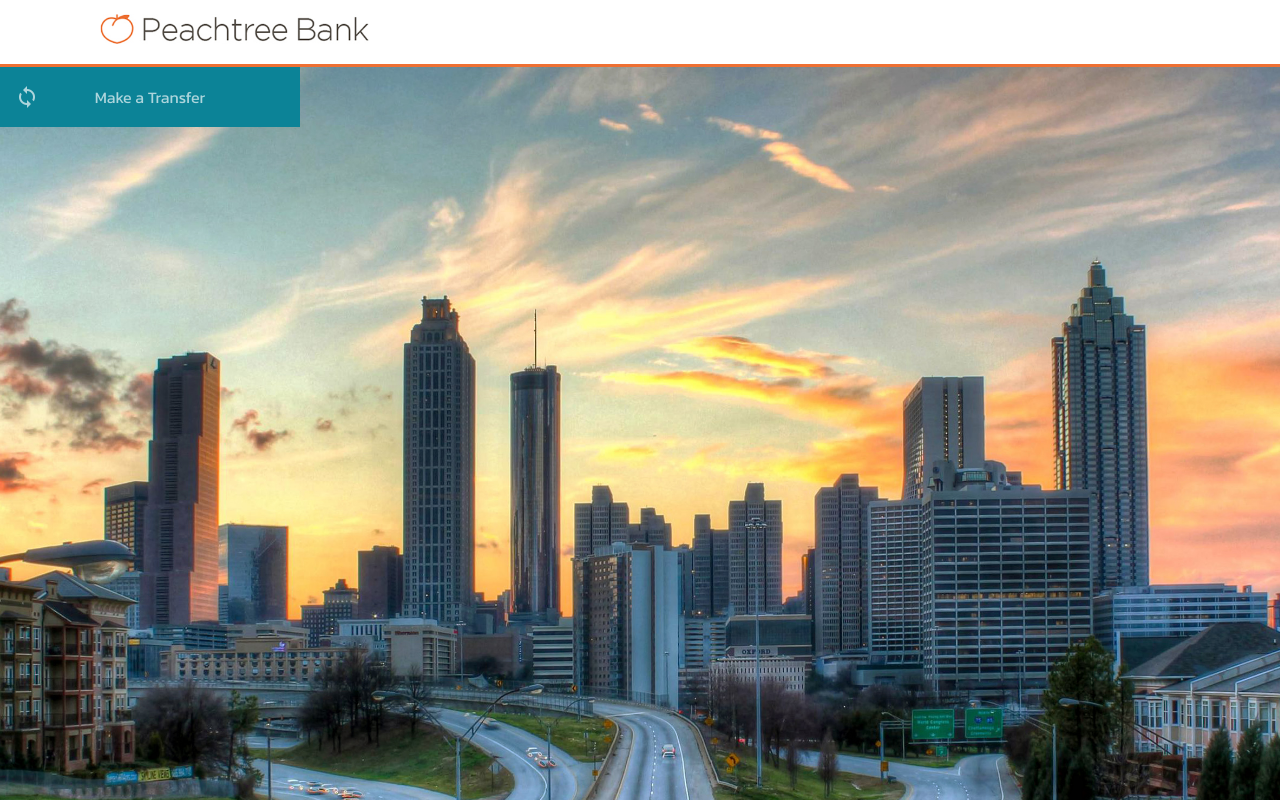
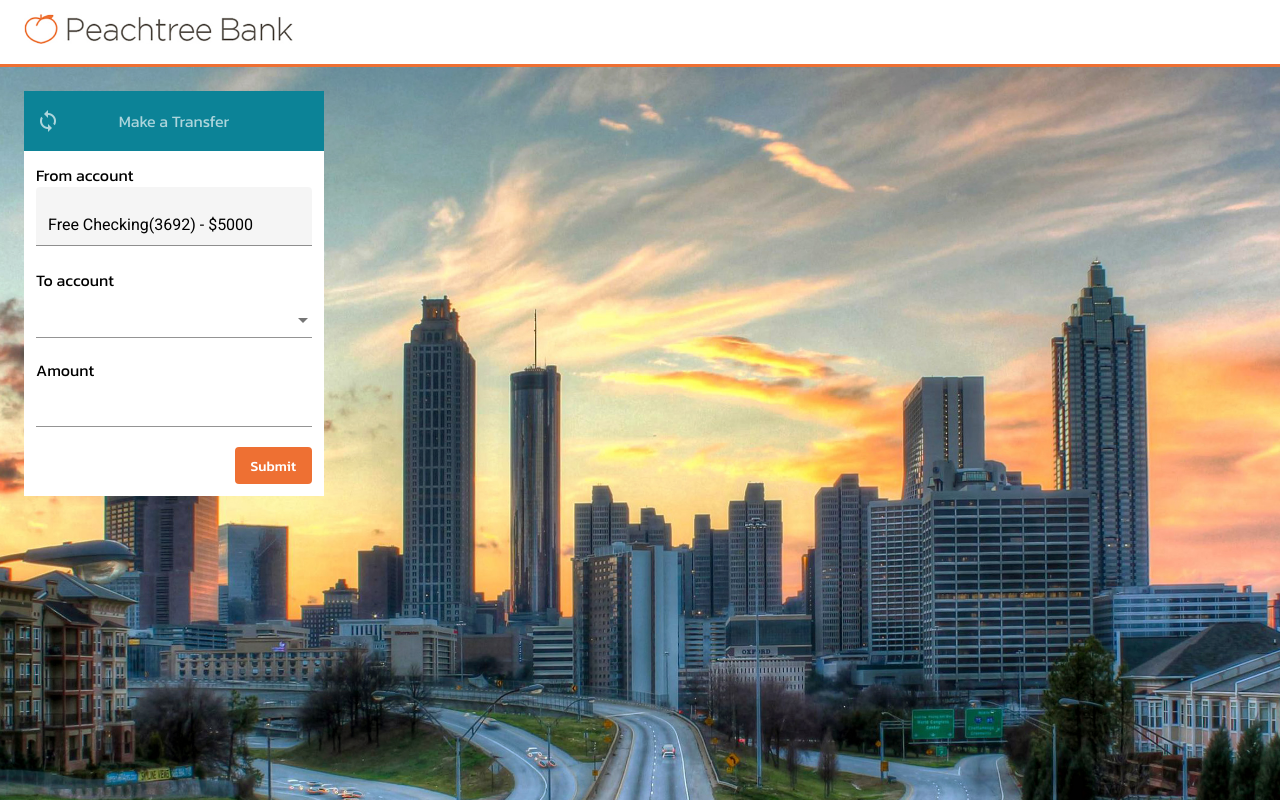
Before and after one commit to amihajlovski/peachtree-bank, an Angular app: page / in a window 1280 px wide. Built offline with nearby package versions, Linux system fonts and the light colour scheme.

Commit message:
transfer form style done

```diff
--- a/src/app/app.component.html
+++ b/src/app/app.component.html
@@ -2,4 +2,9 @@
   <app-logo></app-logo>
 </div>
 
-<app-transfer-form></app-transfer-form>
+<div class="container">
+  <div class="section-left">
+    <app-transfer-form></app-transfer-form>
+  </div>
+
+</div>
--- a/src/app/app.component.scss
+++ b/src/app/app.component.scss
@@ -8,3 +8,8 @@
   background-color: $white;
   border-bottom: 3px solid $accent;
 }
+
+.container {
+  display: flex;
+  padding: 24px;
+}
--- a/src/app/app.module.ts
+++ b/src/app/app.module.ts
@@ -2,7 +2,10 @@ import { CommonModule } from '@angular/common';
 import { NgModule } from '@angular/core';
 import { ReactiveFormsModule } from '@angular/forms';
 import { MatButtonModule } from '@angular/material/button';
+import { MatFormFieldModule } from '@angular/material/form-field';
 import { MatIconModule } from '@angular/material/icon';
+import { MatInputModule } from '@angular/material/input';
+import { MatSelectModule } from '@angular/material/select';
 import { BrowserModule } from '@angular/platform-browser';
 import { BrowserAnimationsModule } from '@angular/platform-browser/animations';
 import { AppComponent } from './app.component';
@@ -18,6 +21,9 @@ import { TransferFormComponent } from './components/transfer-form/transfer-form.
     ReactiveFormsModule,
     MatButtonModule,
     MatIconModule,
+    MatInputModule,
+    MatSelectModule,
+    MatFormFieldModule,
   ],
   providers: [],
   bootstrap: [AppComponent],
--- a/src/app/components/logo/logo.component.scss
+++ b/src/app/components/logo/logo.component.scss
@@ -1,6 +1,6 @@
 .logo-container {
   width: 100%;
-  padding: 0 100px;
+  padding: 0 24px;
 
   .logo {
     height: 30px;
--- a/src/app/components/transfer-form/transfer-form.component.html
+++ b/src/app/components/transfer-form/transfer-form.component.html
@@ -3,5 +3,32 @@
     <mat-icon class="icon">loop</mat-icon>
     <p>Make a Transfer</p>
   </div>
-  <div class="form"></div>
+  <div class="form" [formGroup]="transferForm">
+    <div class="form-control">
+      <label>From account</label>
+      <mat-form-field appearance="fill">
+        <input matInput formControlName="fromAccount" autocomplete="off" readonly>
+      </mat-form-field>
+    </div>
+    <div class="form-control">
+      <label>To account</label>
+      <mat-form-field>
+        <mat-select>
+          <mat-option>One</mat-option>
+          <mat-option>Two</mat-option>
+        </mat-select>
+      </mat-form-field>
+    </div>
+    <div class="form-control">
+      <label>Amount</label>
+      <mat-form-field>
+        <input matInput formControlName="amount" autocomplete="off">
+      </mat-form-field>
+    </div>
+    <div class="form-actions">
+      <button mat-flat-button color="accent" type="submit">
+        <span>Submit</span>
+      </button>
+    </div>
+  </div>
 </div>
--- a/src/app/components/transfer-form/transfer-form.component.scss
+++ b/src/app/components/transfer-form/transfer-form.component.scss
@@ -18,12 +18,41 @@
 
     .icon {
       position: absolute;
-      left: 15px;
       color: $light-blue;
+      left: 12px;
     }
 
     p {
       color: $light-blue;
     }
   }
+
+  .form {
+    display: flex;
+    flex-direction: column;
+    width: 100%;
+    padding: 12px 0;
+
+    .form-control {
+      width: 100%;
+
+      .mat-form-field {
+        display: flex;
+        flex-direction: column;
+        padding: 0 12px;
+      }
+
+      label {
+        padding: 0 12px;
+      }
+    }
+
+    .form-actions {
+      display: flex;
+      align-items: center;
+      justify-content: flex-end;
+      padding: 0 12px;
+    }
+
+  }
 }
--- a/src/app/components/transfer-form/transfer-form.component.ts
+++ b/src/app/components/transfer-form/transfer-form.component.ts
@@ -13,7 +13,7 @@ export class TransferFormComponent implements OnInit {
 
   ngOnInit(): void {
     this.transferForm = this.formBuilder.group({
-      fromAccount: [{ value: `Free Checking(3692) - $5000`, disabled: true }],
+      fromAccount: [`Free Checking(3692) - $5000`],
       toAccount: [null, Validators.required],
       amount: [
         null,
--- a/src/styles.scss
+++ b/src/styles.scss
@@ -11,3 +11,8 @@ body {
   background-repeat: no-repeat;
   background-position-y: bottom;
 }
+
+p,
+span {
+  font-family: $font-family;
+}
```
